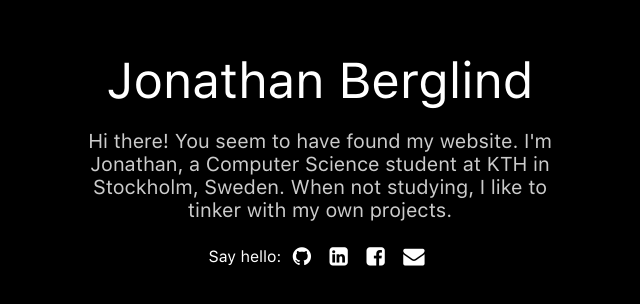
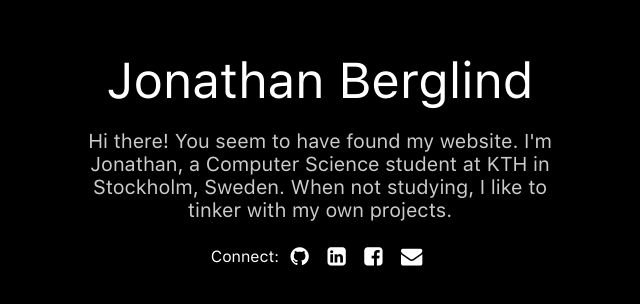
Before and after one commit to jberglinds/jberglinds.github.io, a website: page index.html in a window 1280 px wide. Shown: the part 238-542 px from the top of the page, 320-960 px from the left. Drawn offline with nearby package versions, Linux system fonts and the light colour scheme.

Commit message:
"Say hello" -> "Connect"
Makes more sense with GitHub being first link

```diff
--- a/index.html
+++ b/index.html
@@ -24,7 +24,7 @@
 			When not studying, I like to tinker with my own projects.
 		</p>
 		<div class="links">
-			Say hello:
+			Connect:
 			<a href="//github.com/jberglinds/"><i class="fa fa-github fa-lg" aria-hidden="true"></i></a>
 			<a href="//linkedin.com/in/jonathanberglind/"><i class="fa fa-linkedin-square fa-lg" aria-hidden="true"></i></a>
 			<a href="//facebook.com/jonathan.berglind/"><i class="fa fa-facebook-square fa-lg" aria-hidden="true"></i></a>
```
